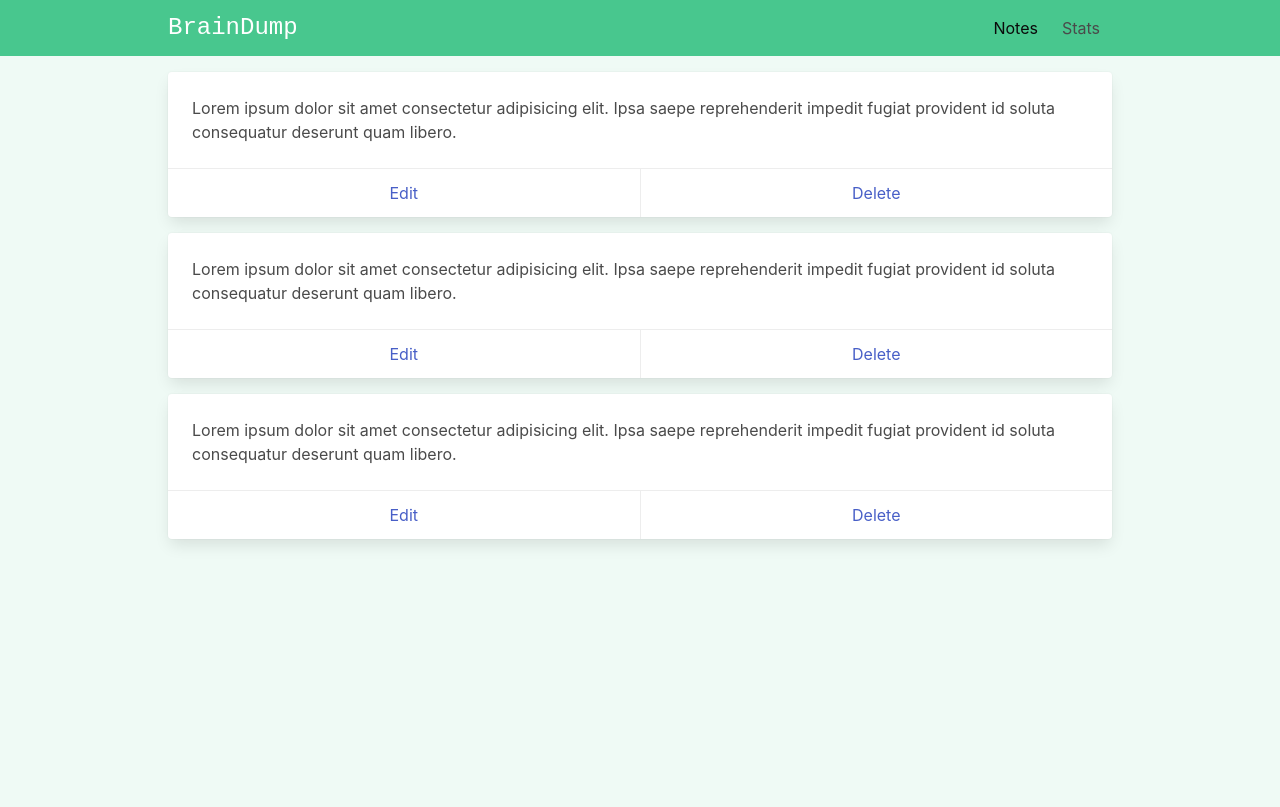
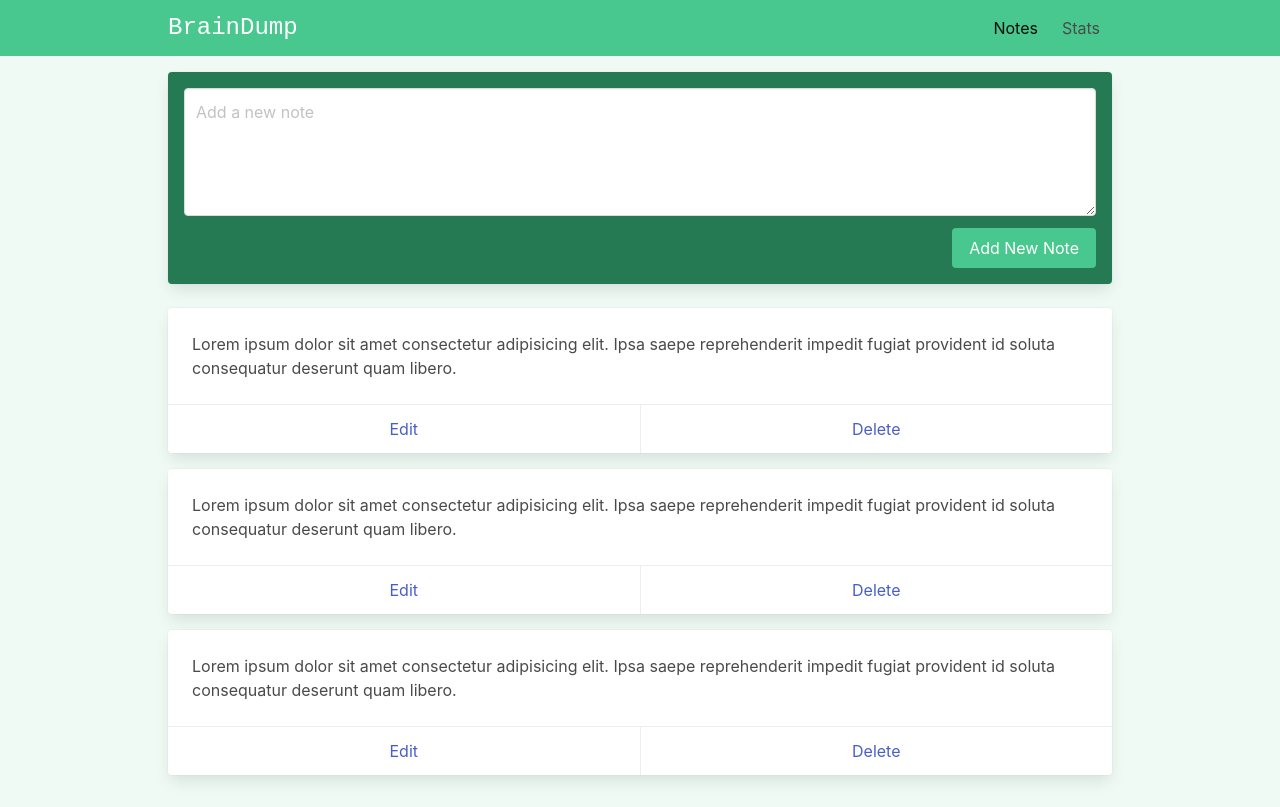
Before and after one commit to jayarredondo/braindump-vue, a Vue app: page /#/ in a window 1280 px wide. Built offline with nearby package versions, Linux system fonts and the light colour scheme.

Commit message:
finished notes components ui

```diff
--- a/src/views/ViewNotes.vue
+++ b/src/views/ViewNotes.vue
@@ -1,9 +1,24 @@
 <template>
   <div class="notes">
+    <div class="card has-background-success-dark p-4 mb-5">
+      <div class="field">
+        <div class="control">
+          <textarea class="textarea" placeholder="Add a new note"></textarea>
+        </div>
+      </div>
+      <div class="field is-grouped is-grouped-right">
+        <div class="control">
+          <button class="button is-link has-background-success ">Add New Note</button>
+        </div>
+      </div>
+    </div>
+
     <div class="card mb-4" v-for="i in 3">
       <div class="card-content">
         <div class="content">
-            Lorem ipsum dolor sit amet consectetur adipisicing elit. Ipsa saepe reprehenderit impedit fugiat provident id soluta consequatur deserunt quam libero.
+          Lorem ipsum dolor sit amet consectetur adipisicing elit. Ipsa saepe
+          reprehenderit impedit fugiat provident id soluta consequatur deserunt
+          quam libero.
         </div>
       </div>
       <footer class="card-footer">
```
